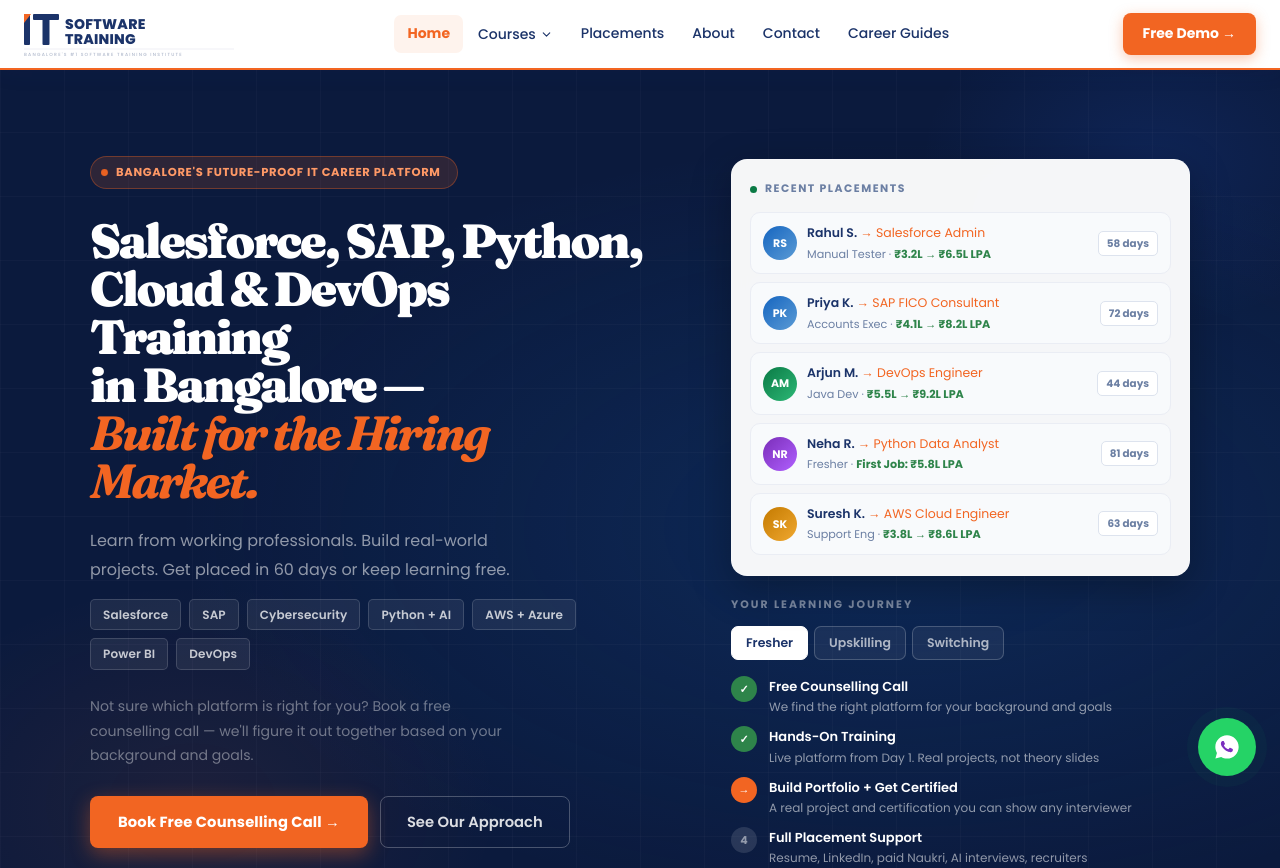
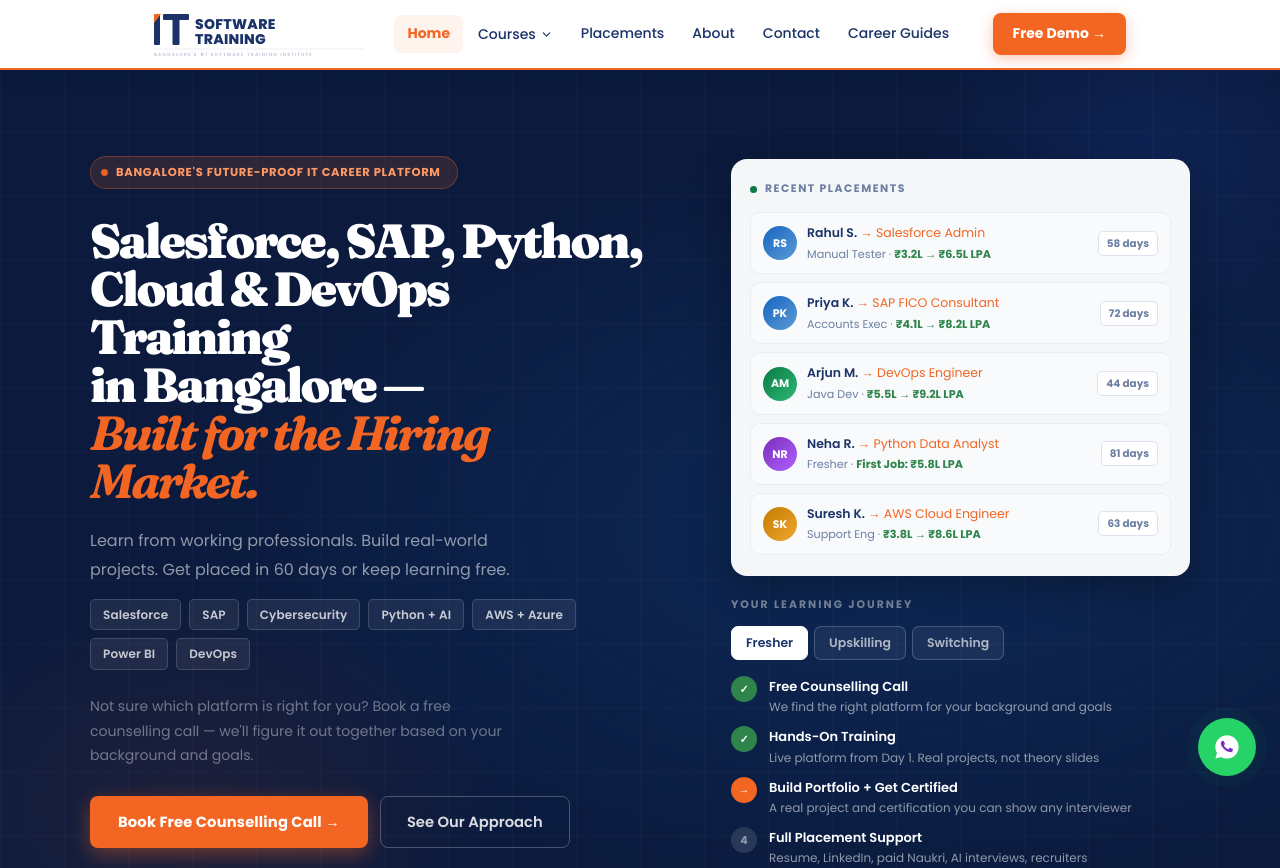
Before and after one commit to aidatatalents-ship-it/itsoftwaretraining, a Next.js app: page / in a window 1280 px wide. Shown: the top 868 px of the page. Built offline with nearby package versions, Linux system fonts and the light colour scheme.

Commit message:
fix: align navbar row width to 1100px/5% to match content sections

```diff
--- a/components/Navbar.module.css
+++ b/components/Navbar.module.css
@@ -15,7 +15,7 @@
 .row {
   display: flex; align-items: center; justify-content: space-between;
   height: 68px; gap: 16px;
-  max-width: 1280px; margin: 0 auto; padding: 0 24px;
+  max-width: 1100px; margin: 0 auto; padding: 0 5%;
 }
 
 /* LOGO */
```
